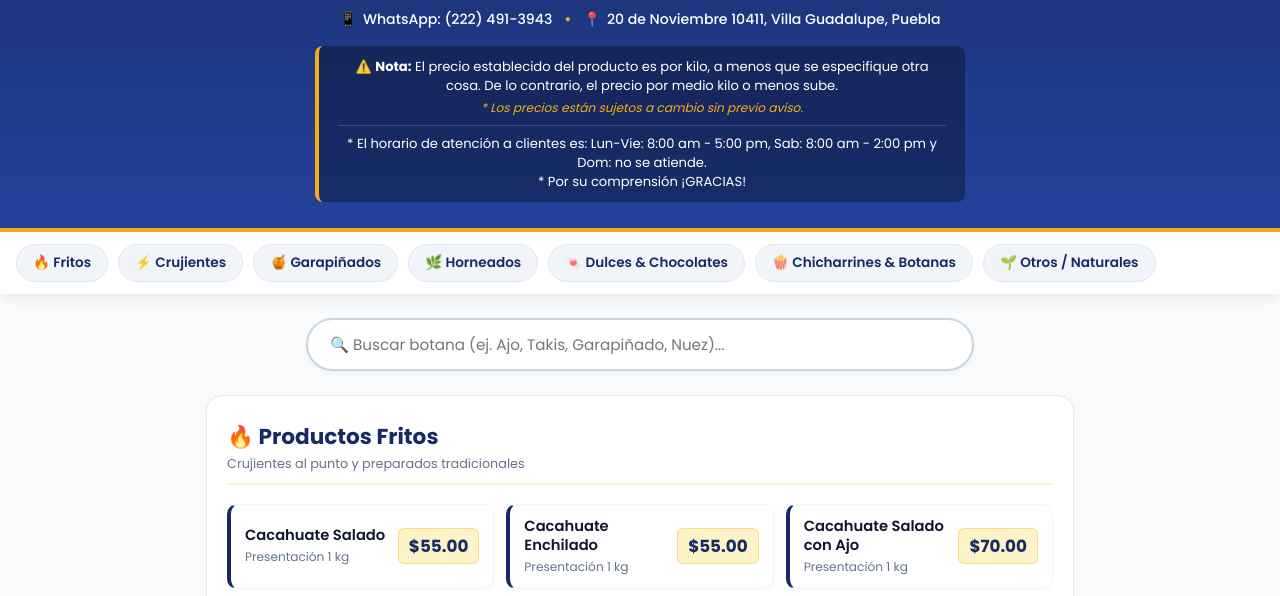
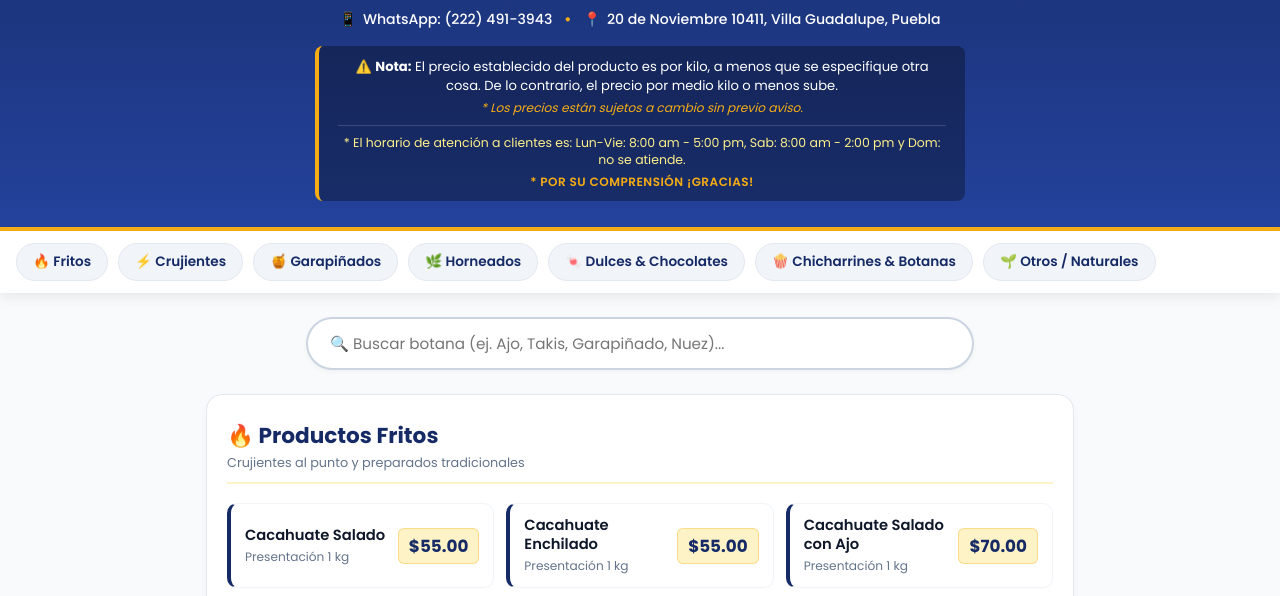
Before and after one commit to UriCarlosUri/catalogo-botanita, a plain HTML site: page index.html in a window 1280 px wide. Shown: the part 204-800 px from the top of the page. Drawn offline with Linux system fonts and the light colour scheme.

Commit message:
Update styles.css

```diff
--- a/styles.css
+++ b/styles.css
@@ -134,6 +134,25 @@
   color: var(--brand-yellow);
   margin-top: 4px;
   font-style: italic;
+}
+
+/* Contenedor del aviso de horarios */
+.aviso-horario {
+  font-size: 0.78rem;
+  color: #fef08a; /* Tono amarillo suave para no competir con el texto principal */
+  margin-top: 6px;
+  line-height: 1.4;
+  display: block;
+}
+
+/* El mensaje de agradecimiento destacado con espacio */
+.aviso-gracias {
+  font-size: 0.75rem;
+  color: var(--brand-yellow);
+  font-weight: 600;
+  margin-top: 4px;
+  letter-spacing: 0.5px;
+  text-transform: uppercase;
 }
 
 /* Barra de Navegación Fija */
```
